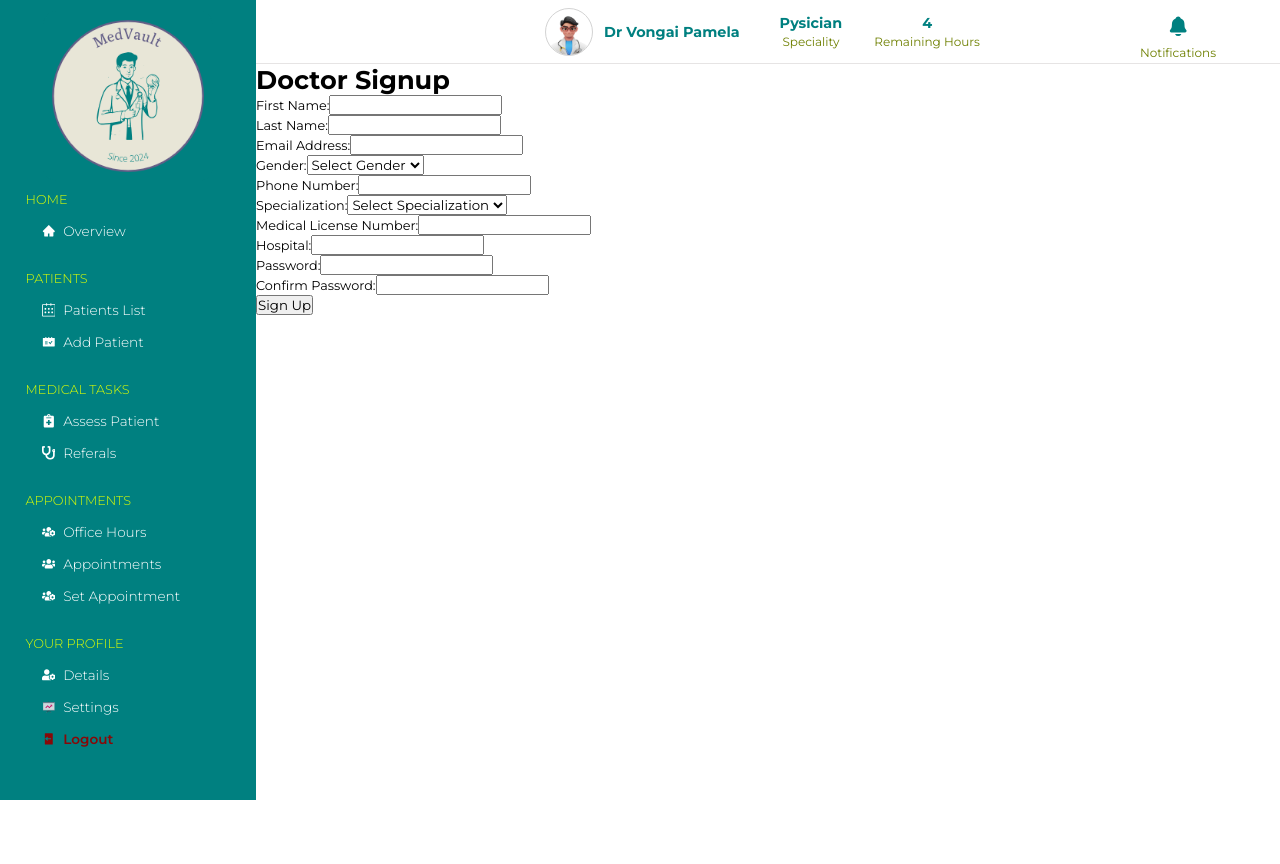
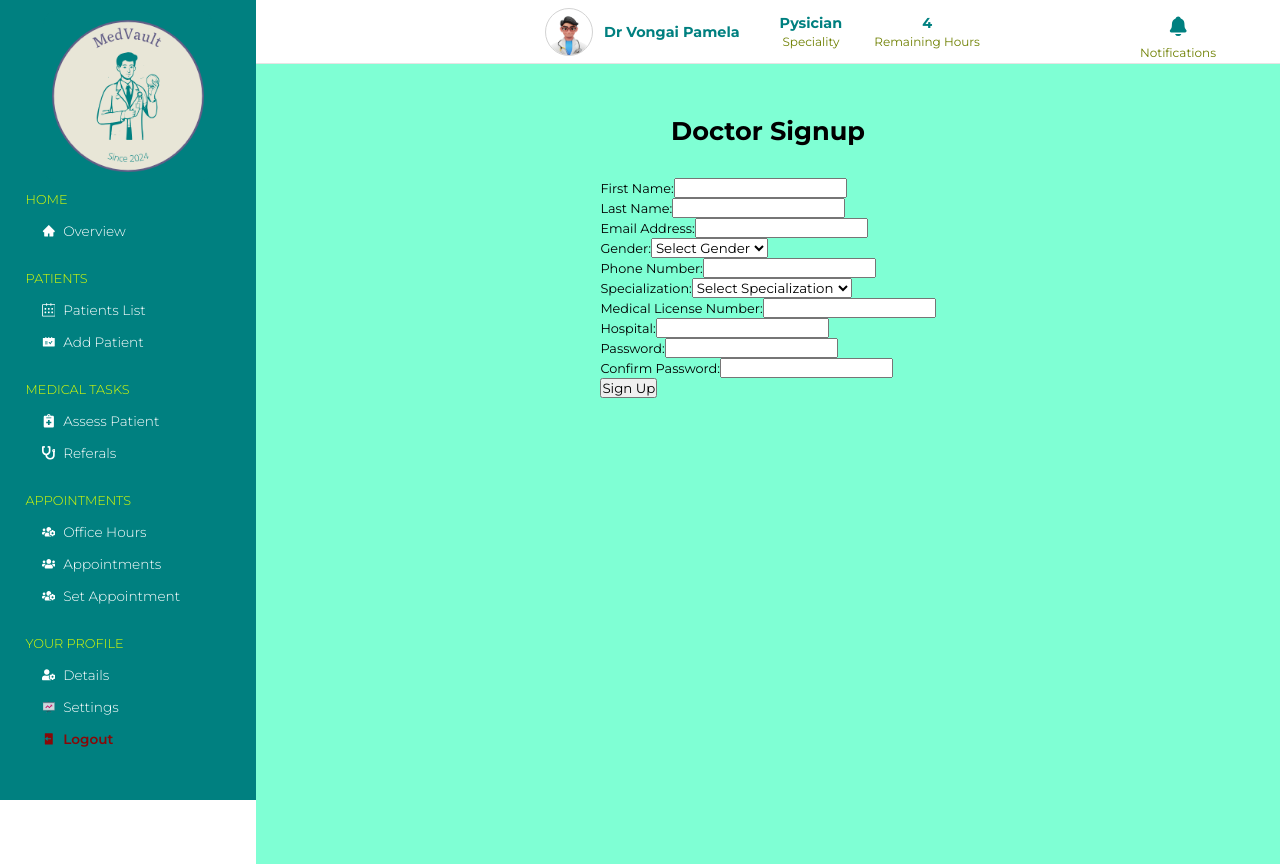
Before and after one commit to Amen-Musingarimi/medvault, a React (Create React App) app: page / in a window 1280 px wide. Before the commit the page ends 800 px from the top, so only its background shows below. Built offline with nearby package versions, Linux system fonts and the light colour scheme.

Commit message:
Cwnter position the signup page

```diff
--- a/src/components/auth/signup/SignUp.jsx
+++ b/src/components/auth/signup/SignUp.jsx
@@ -75,7 +75,7 @@ const DoctorSignup = () => {
   };
 
   return (
-    <div>
+    <div className="signup-page">
       <h1>Doctor Signup</h1>
       <form onSubmit={handleSubmit}>
         {formError && <div className={classes.error_message}>{formError}</div>}
--- a/src/components/auth/signup/SignUp.modules.css
+++ b/src/components/auth/signup/SignUp.modules.css
@@ -0,0 +1,11 @@
+.signup-page {
+  background-color: aquamarine;
+  display: flex;
+  flex-direction: column;
+  align-items: center;
+  justify-content: flex-start;
+  padding: 5%;
+  width: 100%;
+  min-height: 100vh;
+  gap: 2rem;
+}
```
